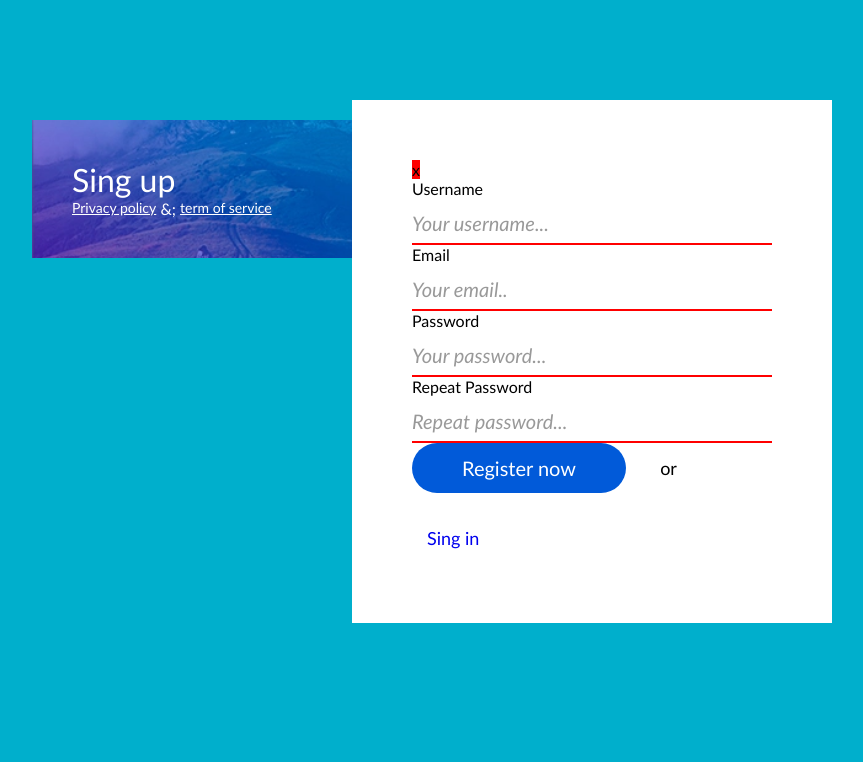
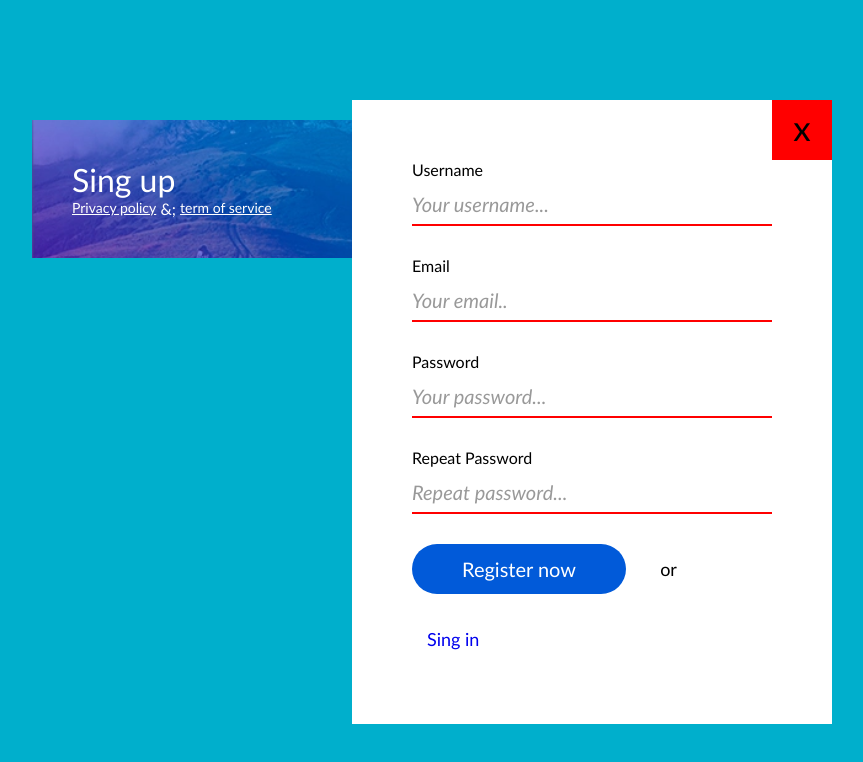
Before and after one commit to GiedreSavickiene/sing-up, a website: page index.html in a window 1280 px wide. Shown: the whole page, without its empty margins (208-1071 px from the left). Drawn offline with Linux system fonts and the light colour scheme.

Commit message:
Form corection

```diff
--- a/css/form.css
+++ b/css/form.css
@@ -5,6 +5,12 @@
 }
 .form > .form-row:last-of-type{
         margin-bottom: 0;
+}
+
+.form > .form-row {
+    display: inline-block;
+    width: 100%;
+    margin-bottom: 30px;
 }
 
 .form >.form-row > label{
--- a/css/main.css
+++ b/css/main.css
@@ -63,7 +63,15 @@ body {
 }
 
 .close{
-    display: inline-block;
+
+    float: right;
+    margin-top: -60px;
+    margin-right: -60px;
+    width: 60px;
+    height: 60px;
+    font-size: 35px;
+    line-height: 54px;
+    text-align: center;
     background-color: red;
 }
 .right-column span{
@@ -83,7 +91,6 @@ body {
     text-decoration: none;
 }
 .right-column a:hover{
-
     text-decoration: underline;
 
 }
```
